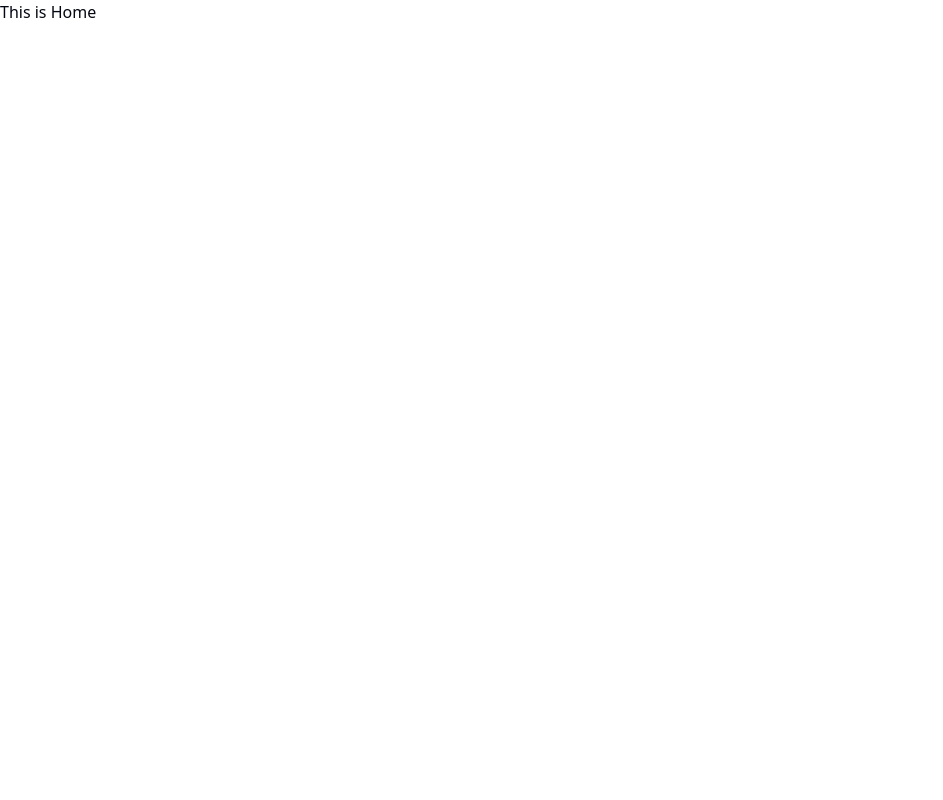
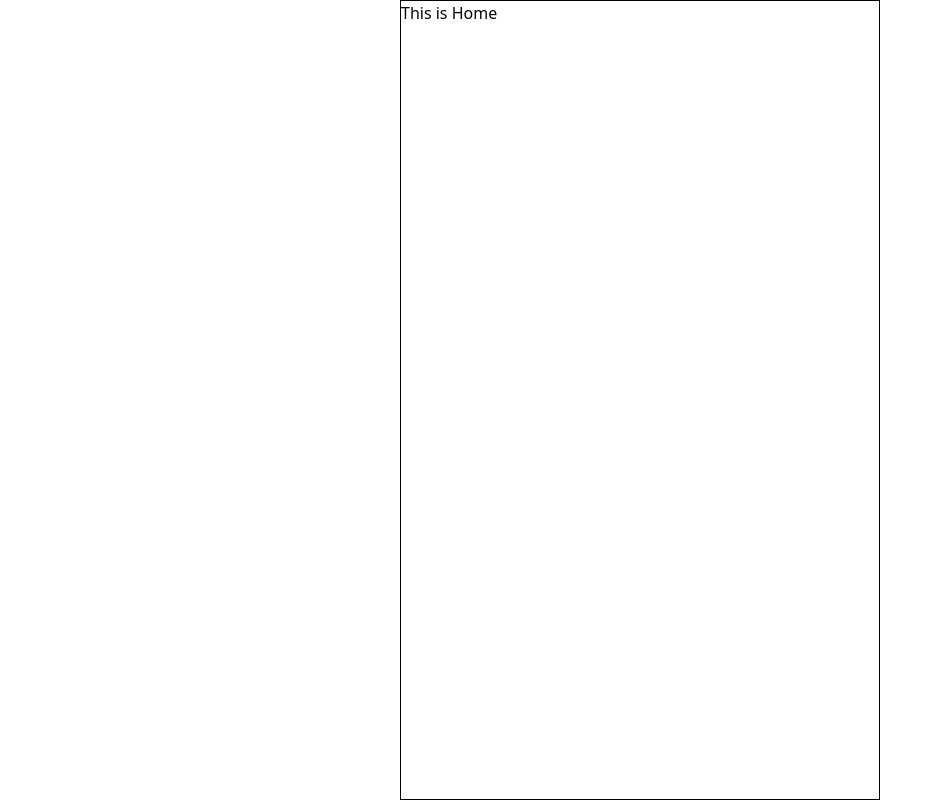
Before and after one commit to gs0428/wanted-pre-onboarding-challenge-fe-27, a React (Vite) app: page /auth in a window 1280 px wide. Shown: the whole page, without its empty margins (0-943 px from the left). Built offline with nearby package versions, Linux system fonts and the light colour scheme.

Commit message:
feat: 초기 화면 css 세팅

```diff
--- a/src/index.css
+++ b/src/index.css
@@ -2,9 +2,18 @@
 @tailwind components;
 @tailwind utilities;
 
+html {
+  font-size: 62.5%;
+}
+
 body {
-  margin: auto 0;
+  margin: 0 auto;
   padding: 0;
+
+  border: 1px solid black;
+  font-size: 1.6rem;
+  max-width: 48rem;
+  height: 100vh;
 }
 
 @layer base {
```
